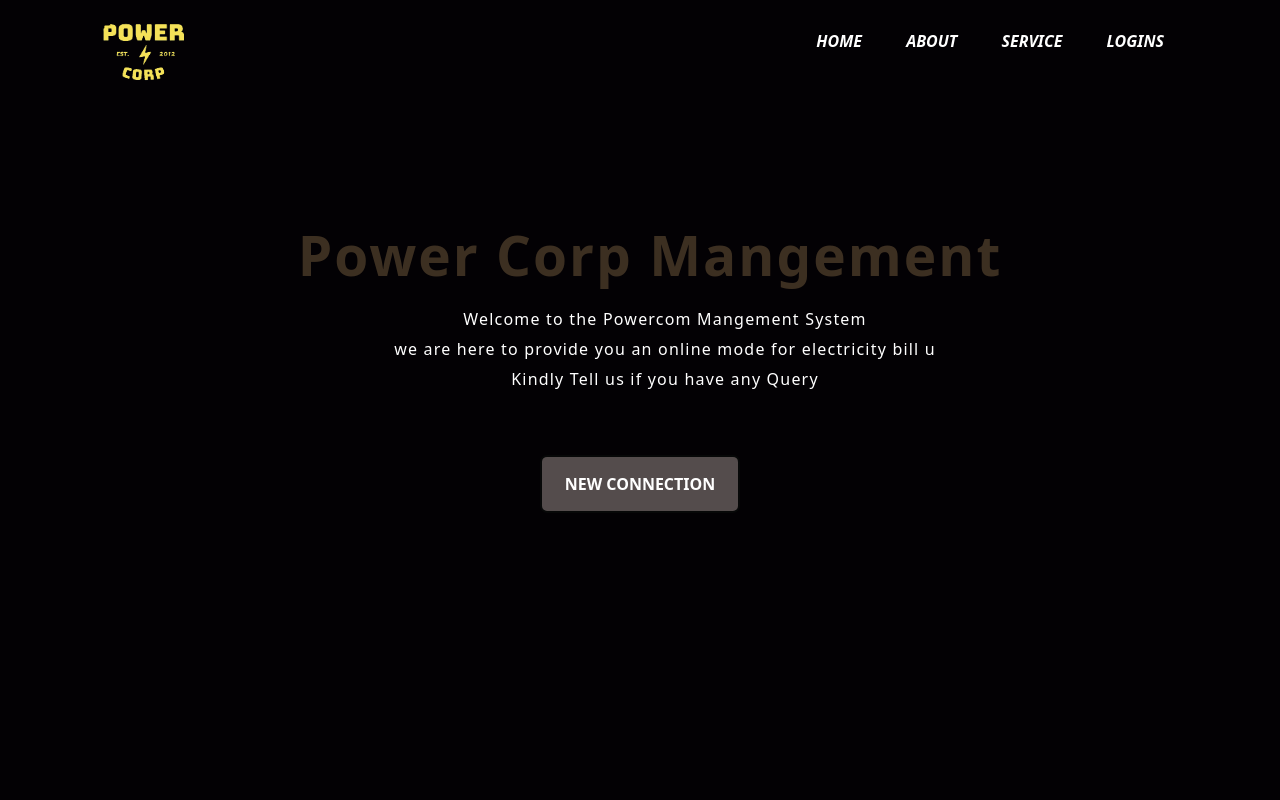
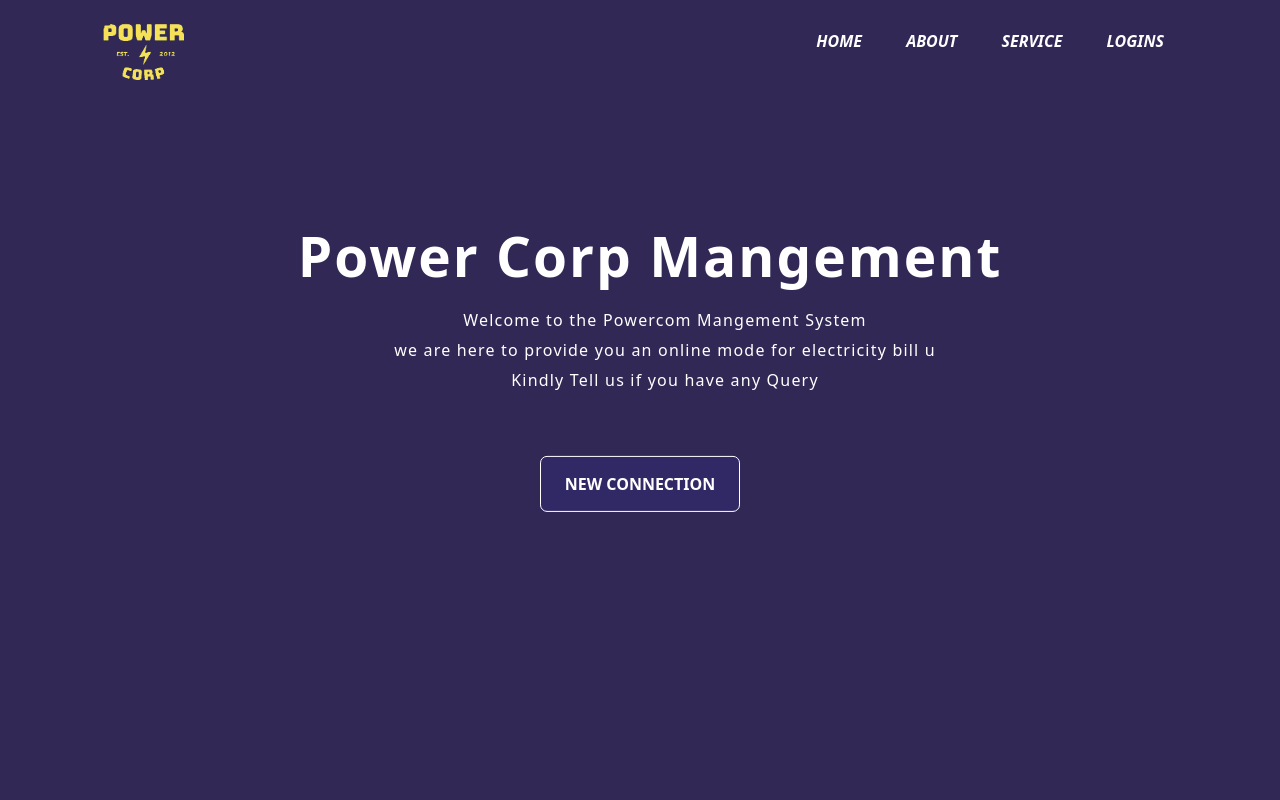
Before and after one commit to SyntaxEnemies/power-corp, a Flask app: page / in a window 1280 px wide. Run offline with Flask 2, Linux system fonts and the light colour scheme; parts of the project's set-up code (start-up, migrations or seed data) failed here and were passed over; some web fonts are replaced.

Commit message:
added home bg with changes

```diff
--- a/static/css/style.css
+++ b/static/css/style.css
@@ -36,7 +36,8 @@ body {
   padding: 11px 0;
    display: flex;
    align-items:center;
-    justify-content: space-between; }
+    justify-content: space-between;
+   }
 .menubar .logo
 { width:100px;
   cursor:pointer;}
@@ -54,19 +55,16 @@ body {
   content:'';
   height: 3px;
   width: 0;
-   background: #009688;
+   background: #bbd7d4;
     position: absolute;
     left: 0;
     bottom: 2px;
-     transition: 0.3s;
+     transition: 0.5s;
   }
   .menubar ul li:hover::after{
      width: 100%;
     }
- .menubar ul li a:hover {
-   background-color:rgb(43, 38, 58);
-   border-radius:5px;
-  }
+
   .submenu{
      display: none;
      position: absolute;
@@ -104,7 +102,7 @@ body {
       padding-left: 20px;
       margin-top: 9%;
       letter-spacing: 2px;
-      color: #3c2f21;}
+      color: #fff;}
 
   button{
      width:200px;
@@ -113,8 +111,8 @@ body {
       margin: 20px 10px ;
        border-radius: 7px;
         font-weight:bold ;
-        border: 2px solid #070808;
-        background: rgb(84, 76, 76);
+        border: 1.5px solid #fff;
+        background: #312866;
         color: #fff;
         cursor: pointer;
       }
--- a/templates/home.html
+++ b/templates/home.html
@@ -7,7 +7,7 @@
 
 <style>
     body {
-      background:#030104;
+      background:#312856;
     }
 </style>
 
@@ -15,7 +15,7 @@
             <div class='menubar'>
                 <img src="{{ url_for('static', filename='img/logo.png') }}" class='logo'>
                 <ul>
-                    <li><a href='#'><b><i>HOME</i></b></a></li>
+                    <li><a  href='#'><b><i>HOME</i></b></a></li>
                     <li><a href='#'><b><i>ABOUT</i></b></a></li>
                     <li><a href='#'><b><i>SERVICE</i></b></a></li>
                     <li> <a href='#'><b><i> LOGINS</i></b></a>
@@ -28,7 +28,7 @@
                          </div>
                   </ul>
              </div>
-             <div class='content'>
+             <div class='content' style="backgound-color:#312855">
                 <h1>Power Corp Mangement</h1>
                 <p> </p>
                 <p class='par'>Welcome to the Powercom Mangement System  <br> we are here to provide you an online mode for electricity bill
```
